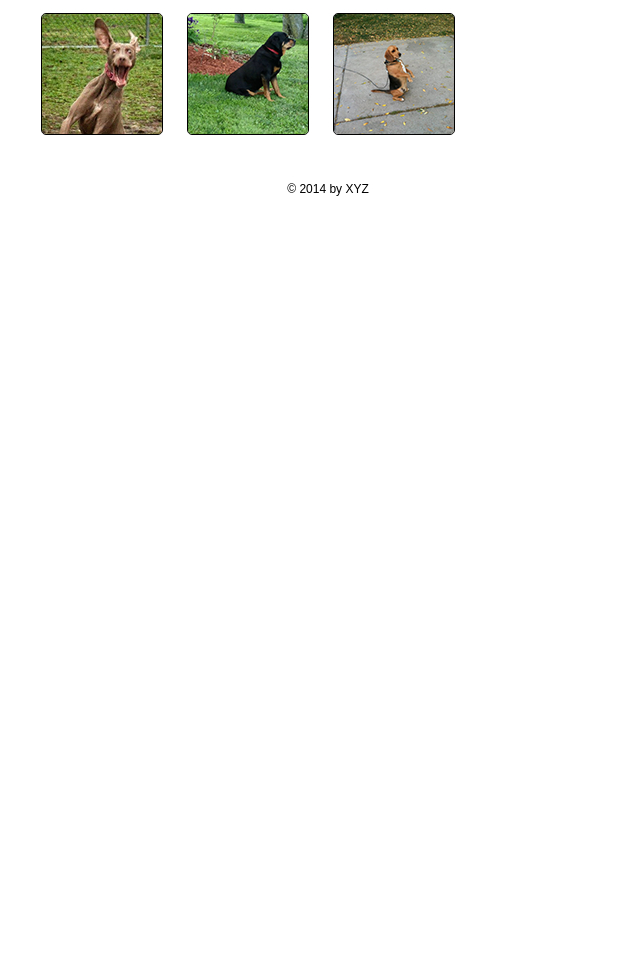
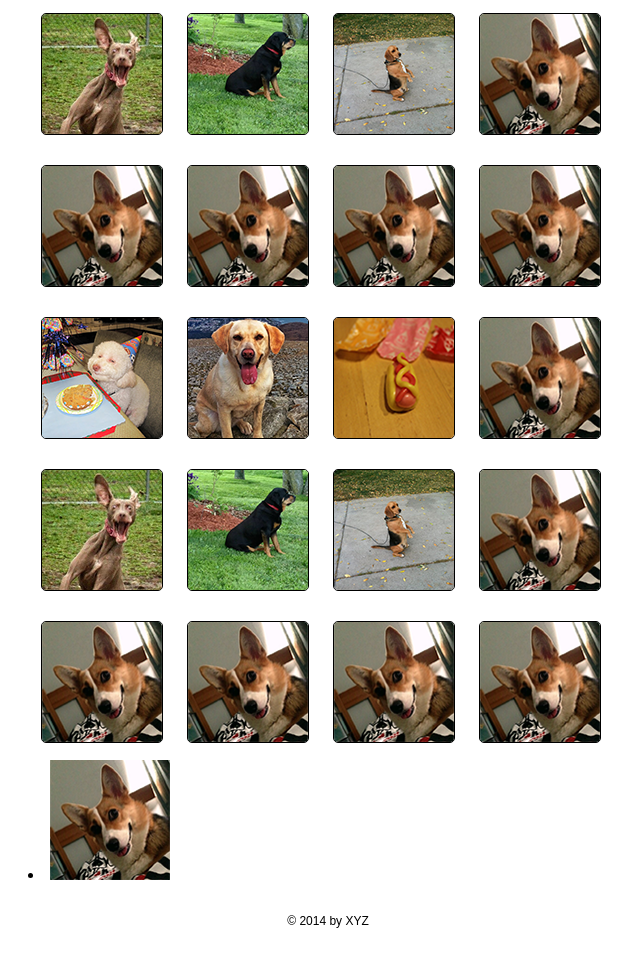
Before and after one commit to nikhil-96/Dogs, a plain HTML site: page picture.html in a window 1280 px wide. Shown: the part 420-1378 px from the top of the page, without its empty margins (312-952 px from the left). Before the commit the page ends 800 px from the top, so only its background shows below. Drawn offline with Linux system fonts and the light colour scheme.

Commit message:
my name is kevin and i am dumb

```diff
--- a/picture.html
+++ b/picture.html
@@ -52,9 +52,41 @@
 				<li><a href="images/fullscreen/6.jpg" rel="prettyPhoto[gallery1]"><img src="images/thumbnails/6.png" width="120" height="120" alt="Gonzo" /></a></li>
 				<li><a href="images/fullscreen/7.jpg" rel="prettyPhoto[gallery1]"><img src="images/thumbnails/7.png" width="120" height="120" alt="Gonzo" /></a></li>
 				<li><a href="images/fullscreen/8.jpg" rel="prettyPhoto[gallery1]"><img src="images/thumbnails/8.png" width="120" height="120" alt="Gonzo" /></a></li>
+								<li><a href="images/fullscreen/4.png" rel="prettyPhoto[gallery1]"><img src="images/thumbnails/4.png" width="120" height="120" alt="Gonzo" /></a></li>
+
+												<li><a href="images/fullscreen/4.png" rel="prettyPhoto[gallery1]"><img src="images/thumbnails/4.png" width="120" height="120" alt="Gonzo" /></a></li>
+
+																<li><a href="images/fullscreen/4.png" rel="prettyPhoto[gallery1]"><img src="images/thumbnails/4.png" width="120" height="120" alt="Gonzo" /></a></li>
+
+																				<li><a href="images/fullscreen/4.png" rel="prettyPhoto[gallery1]"><img src="images/thumbnails/4.png" width="120" height="120" alt="Gonzo" /></a></li>
+
+																								<li><a href="images/fullscreen/4.png" rel="prettyPhoto[gallery1]"><img src="images/thumbnails/4.png" width="120" height="120" alt="Gonzo" /></a></li>
+
+
+			</ul>
+			<ul class="gallery clearfix">
+
+				<li><a href="images/fullscreen/1.jpg" rel="prettyPhoto[gallery1]"><img src="images/thumbnails/1.png" width="120" height="120" alt="Gonzo" /></a></li>
+				<li><a href="images/fullscreen/2.jpg" rel="prettyPhoto[gallery1]"><img src="images/thumbnails/2.png" width="120" height="120" alt="Gonzo" /></a></li>
+				<li><a href="images/fullscreen/3.jpg" rel="prettyPhoto[gallery1]"><img src="images/thumbnails/3.png" width="120" height="120" alt="Gonzo" /></a></li>
+				<li><a href="images/fullscreen/4.png" rel="prettyPhoto[gallery1]"><img src="images/thumbnails/4.png" width="120" height="120" alt="Gonzo" /></a></li>
+				<li><a href="images/fullscreen/6.jpg" rel="prettyPhoto[gallery1]"><img src="images/thumbnails/6.png" width="120" height="120" alt="Gonzo" /></a></li>
+				<li><a href="images/fullscreen/7.jpg" rel="prettyPhoto[gallery1]"><img src="images/thumbnails/7.png" width="120" height="120" alt="Gonzo" /></a></li>
+				<li><a href="images/fullscreen/8.jpg" rel="prettyPhoto[gallery1]"><img src="images/thumbnails/8.png" width="120" height="120" alt="Gonzo" /></a></li>
+								<li><a href="images/fullscreen/4.png" rel="prettyPhoto[gallery1]"><img src="images/thumbnails/4.png" width="120" height="120" alt="Gonzo" /></a></li>
+
+												<li><a href="images/fullscreen/4.png" rel="prettyPhoto[gallery1]"><img src="images/thumbnails/4.png" width="120" height="120" alt="Gonzo" /></a></li>
+
+																<li><a href="images/fullscreen/4.png" rel="prettyPhoto[gallery1]"><img src="images/thumbnails/4.png" width="120" height="120" alt="Gonzo" /></a></li>
+
+																				<li><a href="images/fullscreen/4.png" rel="prettyPhoto[gallery1]"><img src="images/thumbnails/4.png" width="120" height="120" alt="Gonzo" /></a></li>
+
+																								<li><a href="images/fullscreen/4.png" rel="prettyPhoto[gallery1]"><img src="images/thumbnails/4.png" width="120" height="120" alt="Gonzo" /></a></li>
+
 
 			</ul>
 
+				<li><a href="images/fullscreen/4.png" rel="prettyPhoto[gallery1]"><img src="images/thumbnails/4.png" width="120" height="120" alt="Gonzo" /></a></li>
 
 
 </div>
```
